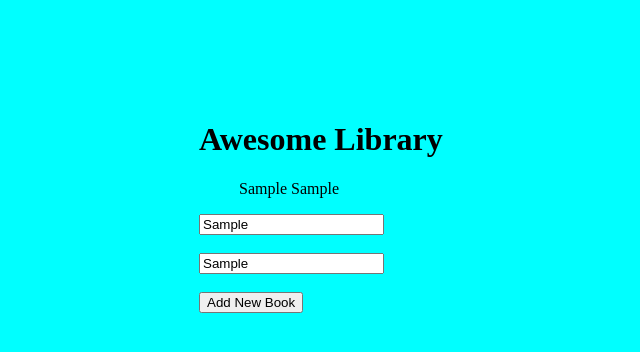
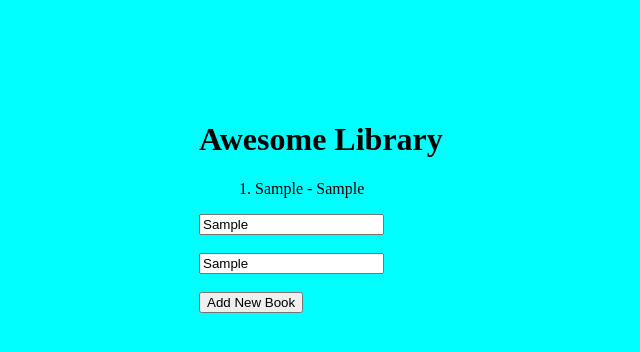
Before and after one commit to ahmetbozaci/awesome-books, a plain HTML site: page index.html in a window 1280 px wide. Both pictures are taken after typing "Sample", "Sample" into the empty fields and a click on the button "Add New Book". Shown: the full height of the page, 121-761 px from the left. Drawn offline with Linux system fonts and the light colour scheme.

Commit message:
Fix eslint and stylelint errors

```diff
--- a/script.js
+++ b/script.js
@@ -1,20 +1,22 @@
-const bookArray = []
+/* eslint-disable no-unused-vars */
+const bookArray = [];
 
-function Book (title, author) {
-    this.title = title;
-    this.author = author;
+function Book(title, author) {
+  this.title = title;
+  this.author = author;
 }
 function addBook() {
-  let title = document.getElementById("title").value
-  let author = document.getElementById("author").value
+  const title = document.getElementById('title').value;
+  const author = document.getElementById('author').value;
   const newBook = new Book(title, author);
-  bookArray.push(newBook)
+  bookArray.push(newBook);
 }
 
 function displayBooks() {
-    let book = ""
-    for (let i = 0; i < bookArray.length; i++){
-       book = `${bookArray[i].title} ${bookArray[i].author} <br>`
+  let book = '';
+  for (let i = 0; i < bookArray.length; i += 1) {
+    book = `${i + 1}. ${bookArray[i].title} - ${bookArray[i].author} <br>`;
   }
-  document.getElementById("bookList").innerHTML += book
+  document.getElementById('bookList').innerHTML += book;
 }
+/* eslint-enable no-unused-vars */
```
Also changed, not shown: screenshot.png (added), style.css (line endings or trailing spaces).
